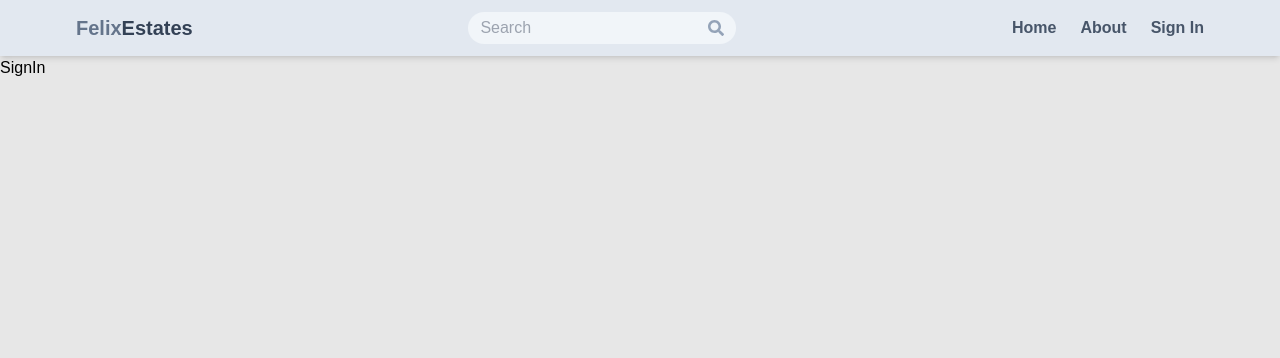
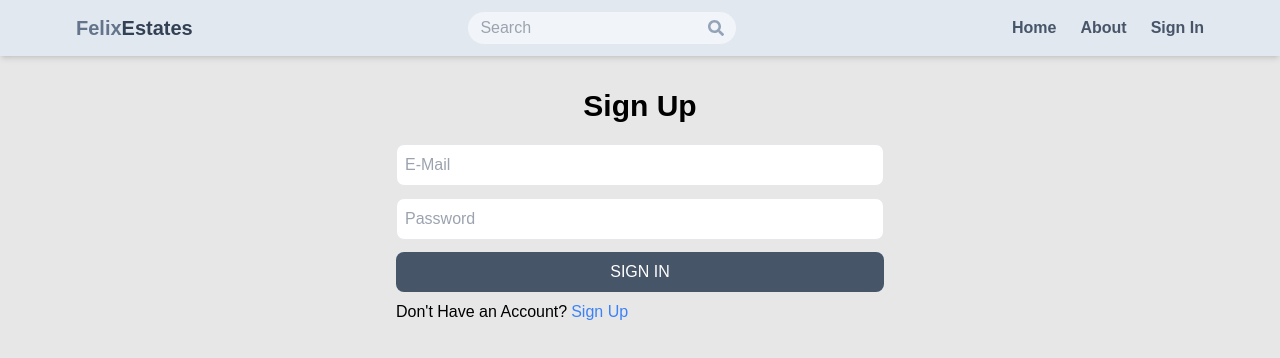
Before and after one commit to Helix1579/MERN, a React (Create React App) app in the folder client/: page /sign-in in a window 1280 px wide. Shown: the top 358 px of the page. Built offline with nearby package versions, Linux system fonts and the light colour scheme; the HTML template or start-up script is replaced by a standard one.

Commit message:
Complete Signin Page

```diff
--- a/client/src/Pages/SignIn.jsx
+++ b/client/src/Pages/SignIn.jsx
@@ -1,9 +1,78 @@
-import React from 'react'
+import React, { useState, } from 'react'
+import { Link, useNavigate } from 'react-router-dom'
+import axios from 'axios'
 
 const SignIn = () => {
-  return (
-    <div>SignIn</div>
-  )
+
+    const [FormData, setFormData] = useState({});
+    const [Loading, setLoading] = useState(false)
+    const navigate = useNavigate();
+
+    const handleChanges = (e) => {
+        setFormData({
+            ...FormData,
+            [e.target.id]: e.target.value
+        })
+    }
+    // console.log(FormData);
+
+    const handleSubmit = async (e) => {
+        e.preventDefault();
+        console.log(FormData);
+
+        setLoading(true);
+
+        await axios
+            .post('http://localhost:3000/api/auth/signin', FormData)
+            .then((res) => {
+                console.log(res.data);
+                setLoading(false);
+                navigate('/')
+            })
+            .catch((err) => {
+                console.log(err);
+                setLoading(false);
+            })
+
+    }
+
+    return (
+        <div className='p-3 max-w-lg mx-auto'>
+            <h1 className='text-3xl font-semibold text-center my-5'>Sign Up</h1>
+            <form  className='flex flex-col gap-3'onSubmit={handleSubmit} >
+                    <input type='email' placeholder='E-Mail' id='email'
+                        onChange={handleChanges}
+                        className='border
+                        p-2
+                        rounded-lg
+                        outline-none'/>
+                <input type='Password' placeholder='Password' id='password'
+                    onChange={handleChanges}
+                    className='border
+                    p-2
+                    rounded-lg
+                    outline-none'/>
+                <button className='bg-slate-600
+                    text-white
+                    p-2
+                    rounded-lg
+                    uppercase
+                    hover:scale-105 duration-300'>
+                    {
+                        Loading ? 'Loading...' : 'Sign In'
+                    }
+                </button>
+            </form>
+            <div className='flex
+                gap-1
+                mt-2'>
+                <p>Don't Have an Account?</p>
+                <Link to={"/sign-up"}>
+                    <span className='text-blue-500'>Sign Up</span>
+                </Link>
+            </div>
+        </div>
+    )
 }
 
 export default SignIn
--- a/client/src/Pages/SignUp.jsx
+++ b/client/src/Pages/SignUp.jsx
@@ -6,7 +6,6 @@ import axios from 'axios'
 const SignUp = () => {
 
     const [FormData, setFormData] = useState({});
-    // const [Error, setError] = useState(null)
     const [Loading, setLoading] = useState(false)
     const navigate = useNavigate();
 
```
